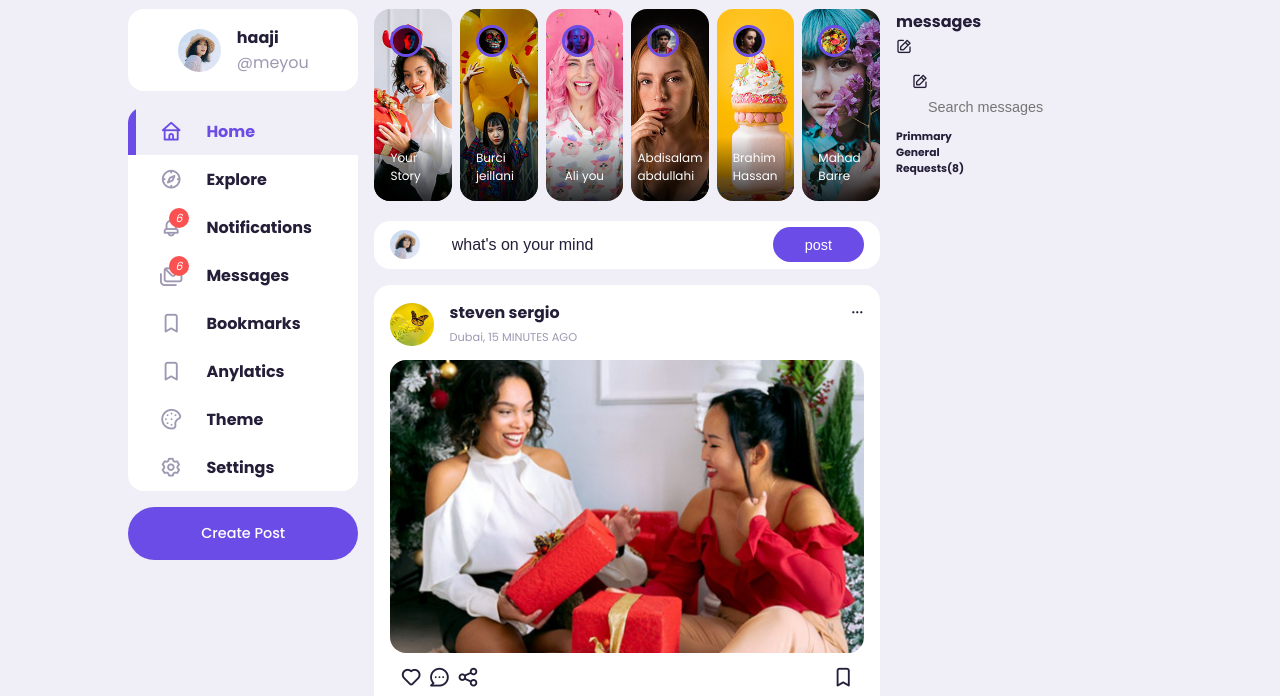
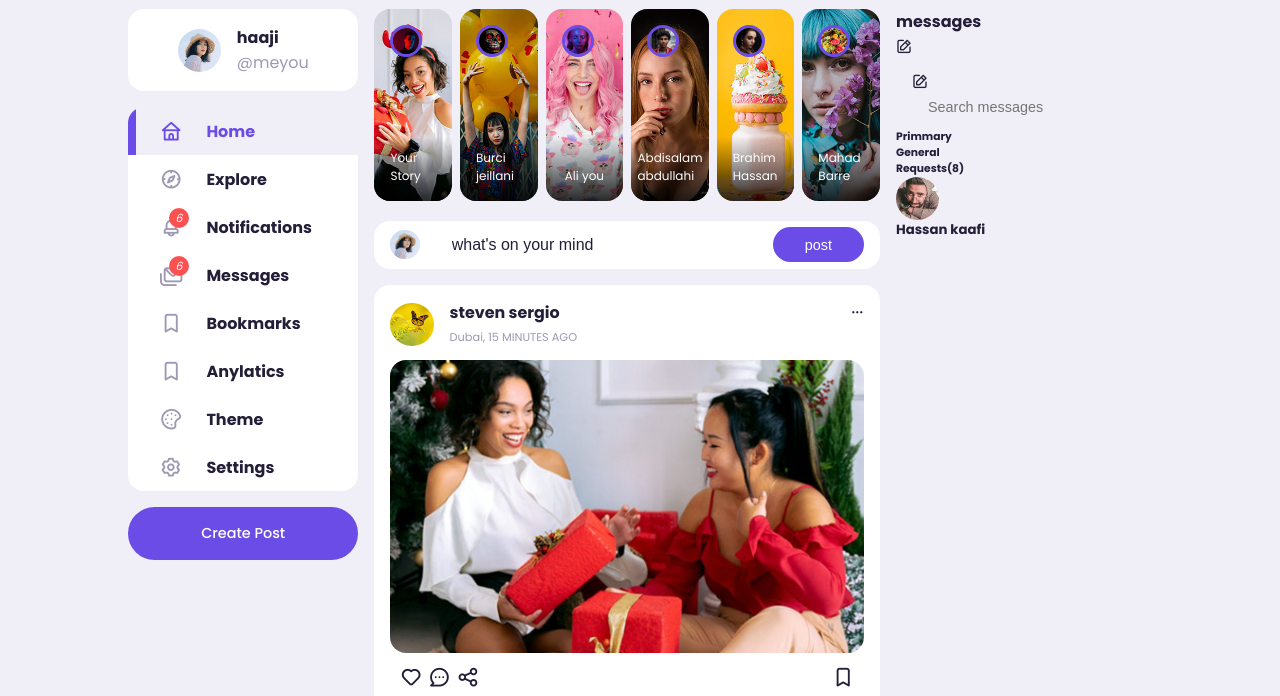
Before and after one commit to abdulsaabir/modern-Socail-Media-Website-With-Javascript, a plain HTML site: page index.html in a window 1280 px wide. Shown: the part 77-773 px from the top of the page. Drawn offline with nearby package versions, Linux system fonts and the light colour scheme.

Commit message:
birthday start

```diff
--- a/index.html
+++ b/index.html
@@ -413,6 +413,15 @@
                     <h6>General</h6>
                     <h6 class="messages-requests">Requests(8)</h6>
                 </div>
+                <!-- -------Messages ------- -->
+                <div class="message">
+                    <div class="profile-photo">
+                        <img src="./images/profile-15.jpg" alt="">
+                    </div>
+                    <div class="message-body">
+                        <h5>Hassan kaafi</h5>
+                    </div>
+                </div>
             </div>
         </div>
     </main>
```
